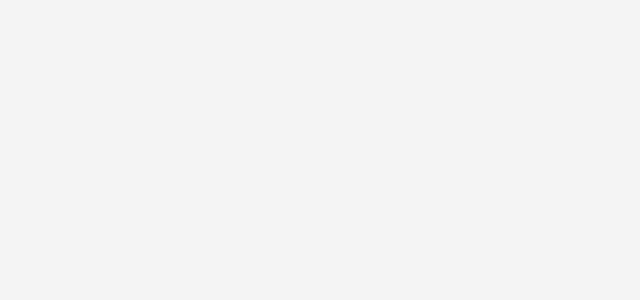
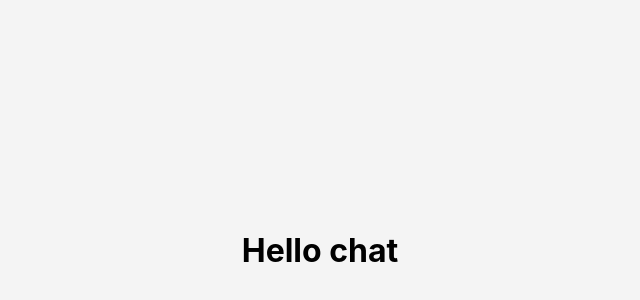
Before and after one commit to wenkey-gm/chat_application_frontend, a React (Create React App) app: page /chat in a window 1280 px wide. Before the commit this address had no page. Shown: the part 150-450 px from the top of the page, without its empty margins (288-928 px from the left). Built offline with nearby package versions, Linux system fonts and the light colour scheme.

Commit message:
feat: Create chat route

```diff
--- a/src/routes/AppRoutes.tsx
+++ b/src/routes/AppRoutes.tsx
@@ -1,10 +1,12 @@
 import { Route, Routes } from "react-router-dom";
 import Login from "../ui/pages/Login";
+import Chat from "../ui/pages/chat";
 
 const AppRoutes = () => {
   return (
     <Routes>
       <Route path="/login" element={<Login />} />
+      <Route path="/chat" element={<Chat />} />
     </Routes>
   );
 };
--- /dev/null
+++ b/src/ui/pages/Chat.tsx
@@ -0,0 +1,5 @@
+const Chat = () => {
+  return <h1>Hello chat</h1>;
+};
+
+export default Chat;
```
